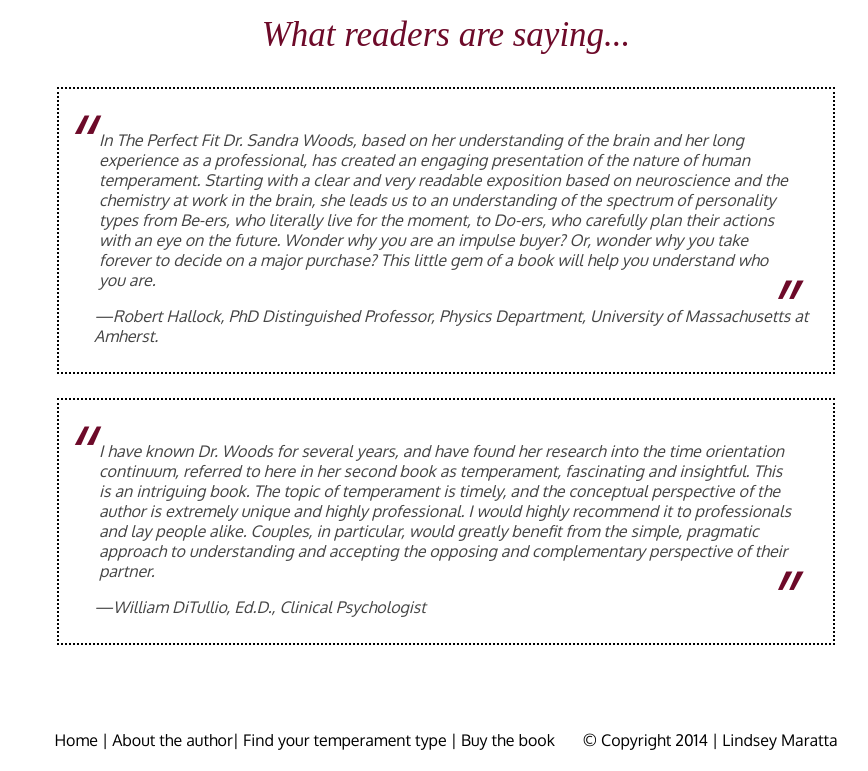
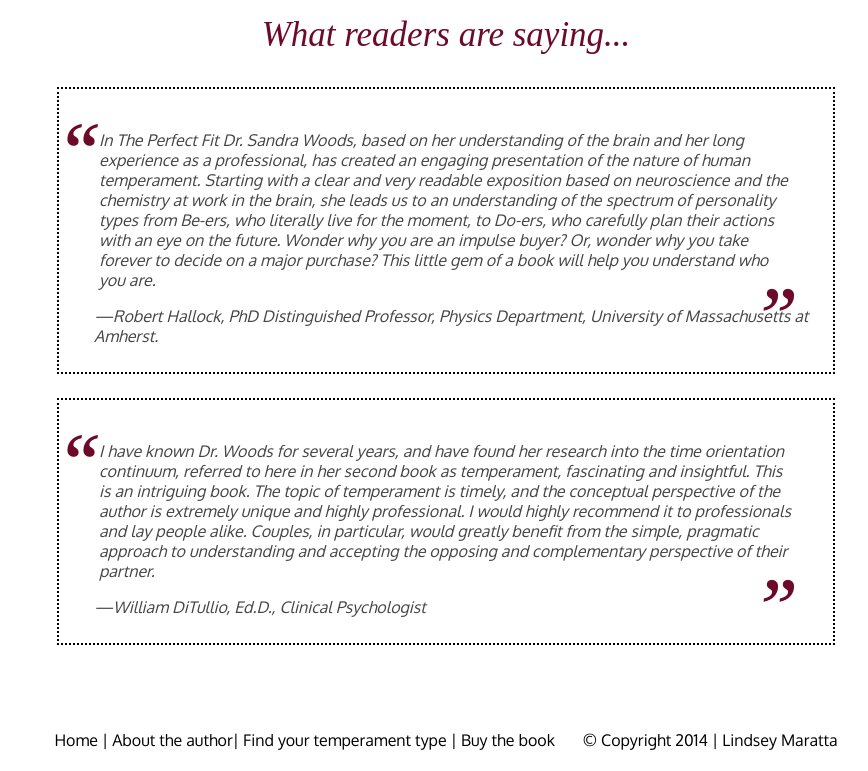
Before and after one commit to lindseymaratta/perfect-fit, a plain HTML site: page index.html in a window 1280 px wide. Shown: the part 1115-1886 px from the top of the page, without its empty margins (194-1062 px from the left). Drawn offline with Linux system fonts and the light colour scheme; a web font is replaced by a local one.

Commit message:
changed font for bloc quotes

```diff
--- a/main.css
+++ b/main.css
@@ -228,6 +228,7 @@ footer a:hover{
 `   }
 
 .bqstart {
+    font-family: georgia, serif;
      float: left;
     height: 25px;
      margin-top: -35px;
@@ -239,6 +240,7 @@ footer a:hover{
  }
 
  .bqend {
+    font-family: georgia, serif;
      float: right;
      height: 25px;
      margin-top: -10px;
```
